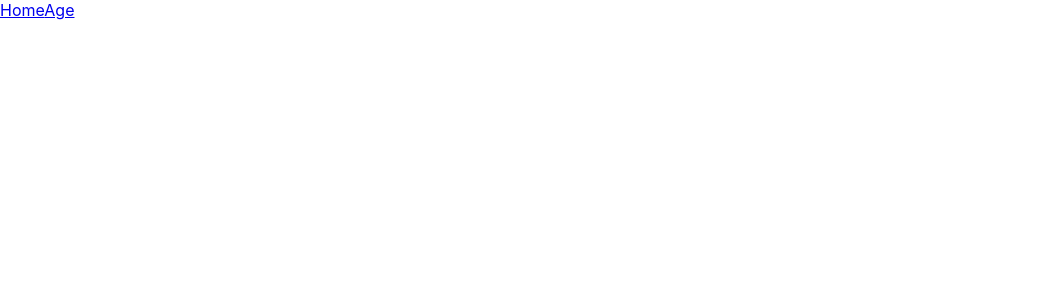
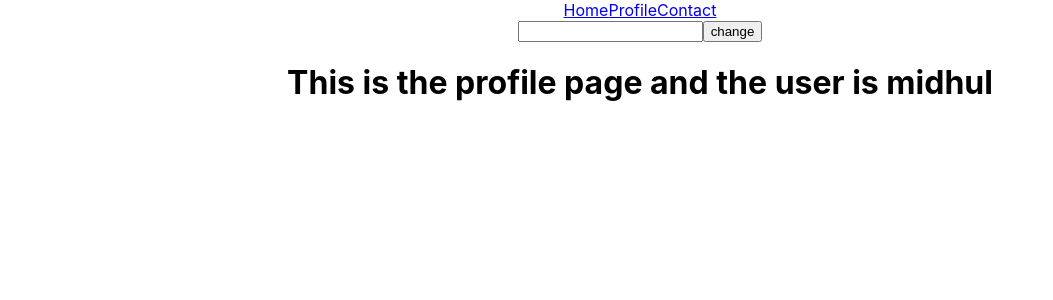
Before and after one commit to midhulp/React-Works, a React (Create React App) app: page /profile in a window 1280 px wide. Before the commit this address had no page. Shown: the top 300 px of the page, without its empty margins (0-1053 px from the left). Built offline with nearby package versions, Linux system fonts and the light colour scheme.

Commit message:
Adds example for statemanagement and use of Usecontext

```diff
--- a/src/App.js
+++ b/src/App.js
@@ -5,24 +5,35 @@ import App from './/effects/effect.js';
 import Cat from './fetching/fetch.js';
 import Age from './Ageapp/predictAge.js';
 import Excuse from './excuse/excuseapp.js';
+import { Profile } from './statemanage/profile.js';
+import { Contact } from './statemanage/contact.js';
+import { Home } from './statemanage/home.js';
 import { BrowserRouter as Router, Routes, Route } from 'react-router-dom';
+import { useState, createContext } from 'react';
+
+export const AppContext = createContext();
 
 export default function Page() {
+  const [username, setusername] = useState("midhul");
+  console.log(username);
   return (
-    <div className="Page">
+    <div className="App">
+      <AppContext.Provider value={{ username, setusername }}>
         <Router>
           <div>
             <a href='/'>Home</a>
-          <a href='/age'>Age</a>
+            <a href='/profile'>Profile</a>
+            <a href='/contact'>Contact</a>
+
           </div>
-
           <Routes>
-          <Route path='/' element={<Excuse />} />
-          <Route path='/age' element={<Age />} />
+            <Route path='/' element={<Home />} />
+            <Route path='/profile' element={<Profile />} />
+            <Route path='/contact' element={<Contact />} />
 
           </Routes>
         </Router>
-
+      </AppContext.Provider>
     </div>
   );
 }
--- /dev/null
+++ b/src/statemanage/changeusername.js
@@ -0,0 +1,20 @@
+import { useState } from "react"
+import { useContext } from "react"
+import { AppContext } from "../App.js";
+
+
+export const Change = () => {
+    const { setusername } = useContext(AppContext);
+
+    const [name, setname] = useState("");
+    console.log(name);
+    return (
+        <div className="change">
+            <input onChange={(event) => { setname(event.target.value); }} />
+
+
+            <button onClick={() => { setusername(name); }}>change</button>
+
+        </div>
+    )
+}
--- /dev/null
+++ b/src/statemanage/contact.js
@@ -0,0 +1,10 @@
+import { useContext } from "react"
+import { AppContext } from "../App.js";
+
+
+export const Contact = (props) => {
+    const { username } = useContext(AppContext);
+
+    return (
+        <h1>This is the Contact page and the user is {username}</h1>)
+}
--- /dev/null
+++ b/src/statemanage/home.js
@@ -0,0 +1,8 @@
+import { useContext } from "react"
+import { AppContext } from "../App.js";
+
+export const Home = () => {
+    const { username } = useContext(AppContext);
+    return (
+        <h1>This is the home page and the user is {username}</h1>)
+}
--- /dev/null
+++ b/src/statemanage/profile.js
@@ -0,0 +1,14 @@
+import { useContext } from "react"
+import { AppContext } from "../App.js";
+
+import { Change } from "./changeusername";
+export const Profile = () => {
+    const { username } = useContext(AppContext);
+
+    return (
+        <div>
+            <Change />
+            <h1>This is the profile page and the user is {username}</h1>
+        </div>
+    )
+}
```
Lines whose indentation alone changed are shown as unchanged.
